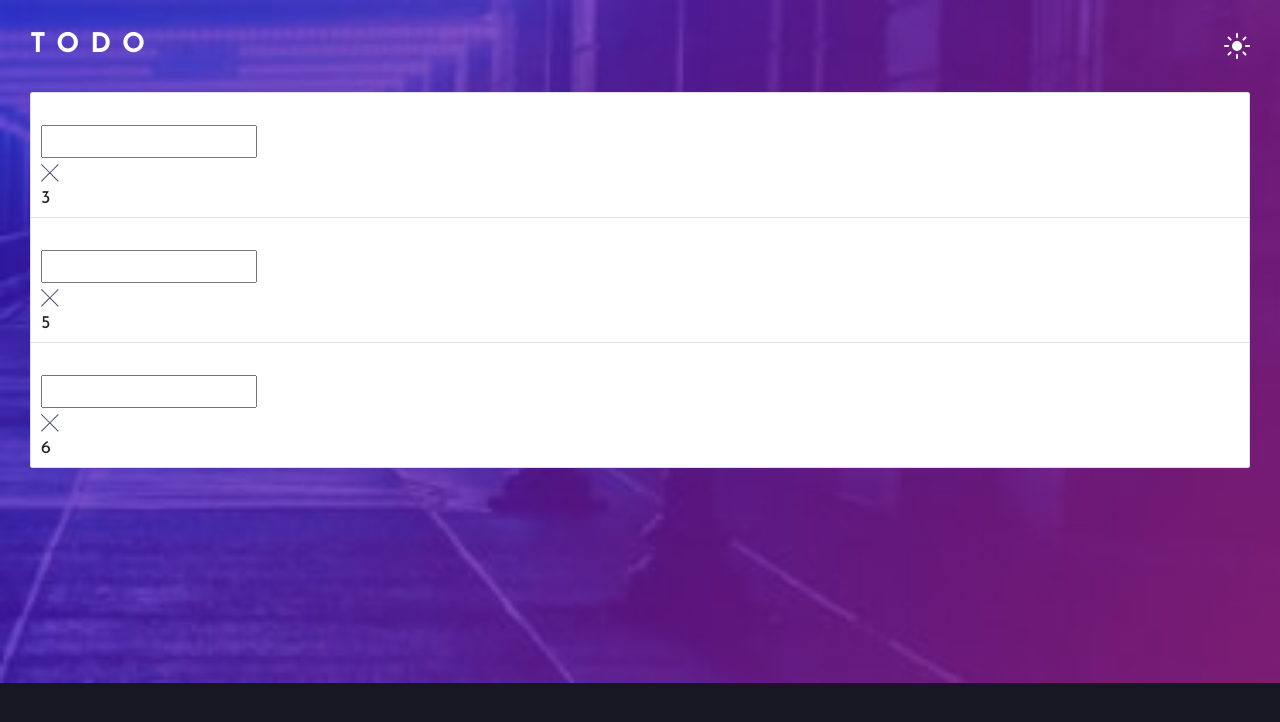
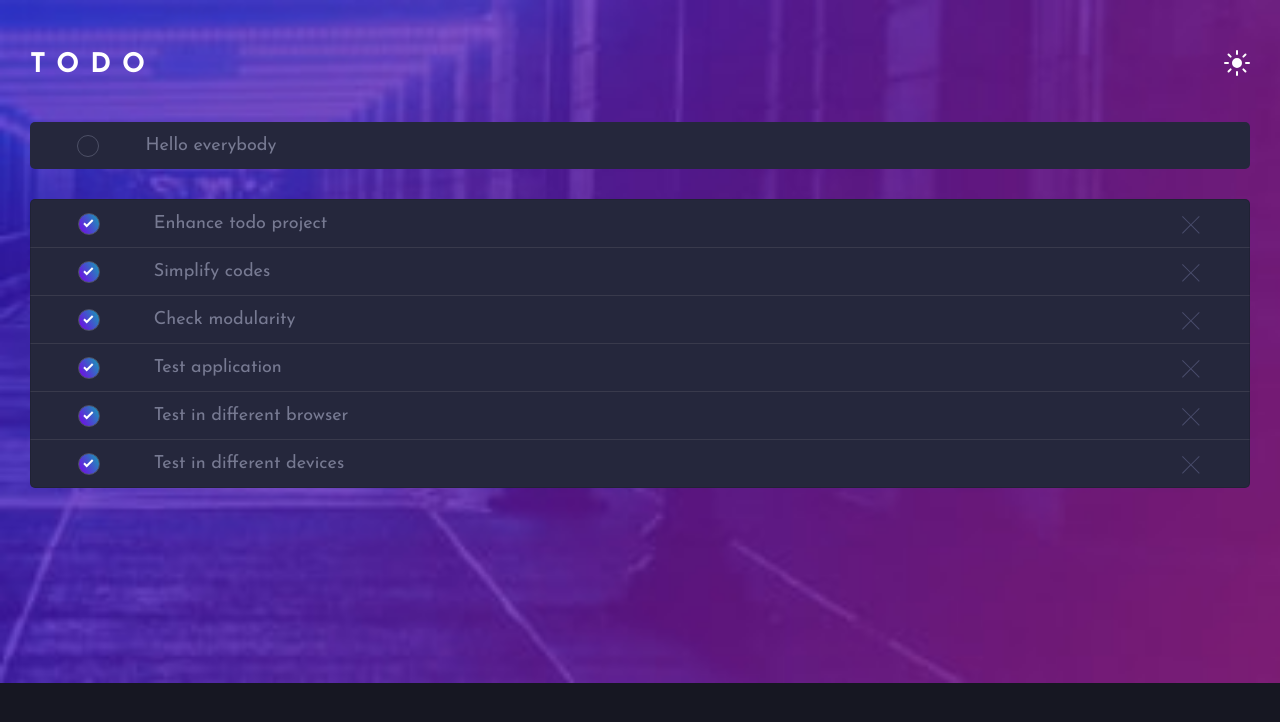
Before and after one commit to alisariyer/todo-app, a React (Create React App) app: page / in a window 1280 px wide. Shown: the top 722 px of the page. Built offline with nearby package versions, Linux system fonts and the light colour scheme.

Commit message:
Add ItemList component and initial structure with custom and bootstrap styling

```diff
--- a/src/App.js
+++ b/src/App.js
@@ -1,12 +1,14 @@
 import React from "react";
 import Header from "./components/Header";
 import Input from "./components/Input";
+import ItemList from "./components/ItemList";
 
 export default function App() {
   return (
     <div className="container-fluid p-5">
       <Header />
       <Input />
+      <ItemList />
     </div>
   );
 }
--- a/src/components/Header.js
+++ b/src/components/Header.js
@@ -4,7 +4,7 @@ export default function Header() {
   return (
     <header className="d-flex justify-content-between align-items-start mb-5">
       <h1 className="bold text-white m-0">TODO</h1>
-      <img className="theme-btn pt-1" src="./images/icon-sun.svg" alt="light theme icon" />
+      <img className="theme-btn" src="./images/icon-sun.svg" alt="light theme icon" />
     </header>
   );
 }
--- a/src/components/Input.js
+++ b/src/components/Input.js
@@ -1,9 +1,19 @@
 import React from "react";
-import ListItem from "./ListItem";
 
 export default function Input() {
-    const items = [3, 5, 6];
-    return (
-        <ListItem items={items}/>
-    )
+  return (
+    <div className="list-group">
+      <div className="list-group-item border px-4 py-3">
+        <div className="row align-items-center">
+          <div className="col-1 p-0">
+            <div className="img-container mx-auto">
+            </div>
+          </div>
+          <div className="col-11">
+            <p>Hello everybody</p>
+          </div>
+        </div>
+      </div>
+    </div>
+  );
 }
--- /dev/null
+++ b/src/components/ItemList.js
@@ -0,0 +1,31 @@
+import React from "react";
+
+export default function ItemList() {
+  const list = [
+    "Enhance todo project",
+    "Simplify codes",
+    "Check modularity",
+    "Test application",
+    "Test in different browser",
+    "Test in different devices",
+  ].map((word) => {
+    return (
+      <div className="list-group-item px-4 py-3">
+        <div className="row align-items-center">
+          <div className="col-1 px-2">
+            <div className="img-container bg-check mx-auto">
+              <img src="./images/icon-check.svg" alt="check" />
+            </div>
+          </div>
+          <div className="col-10 px-4">
+            <p>{word}</p>
+          </div>
+          <div className="col-1 px-2 text-center">
+            <img src="./images/icon-cross.svg" alt="check" />
+          </div>
+        </div>
+      </div>
+    );
+  });
+  return <div className="list-group my-5 border"> {list}</div>;
+}
--- a/src/css/base.css
+++ b/src/css/base.css
@@ -59,7 +59,45 @@ body {
     background: no-repeat top/100% url("../../public/images/bg-mobile-dark.jpg"), var(--clr-dt-vd-blue);
 }
 
+header {
+    padding-block: 2rem 1rem;
+}
+
 h1 {
     font-size: calc(var(--fs) * 1.5);
     letter-spacing: 1.1rem;
 }
+
+p {
+    margin: 0;
+}
+
+.list-group > *:not(:last-of-type) {
+    border-bottom: 1px solid var(--clr-dt-vdg-blue2);
+}
+
+.list-group-item {
+    color: var(--clr-dt-dg-blue);
+    background-color: var(--clr-dt-vd-ds-blue);
+}
+
+
+/* overwrite bootstrap border */
+.border {
+    border: none !important;
+    border-radius: 5px !important;
+}
+
+.img-container {
+    display: flex;
+    justify-content: center;
+    align-items: center;
+    width: 2.2rem;
+    height: 2.2rem;
+    border: 1px solid var(--clr-dt-vdg-blue);
+    border-radius: 50%;
+}
+
+.bg-check {
+    background: linear-gradient(60deg, rgb(120, 0, 233), rgb(19, 160, 179));
+}
```
Also changed, not shown: 1 other file (tests, documents, lock files or other folders).
